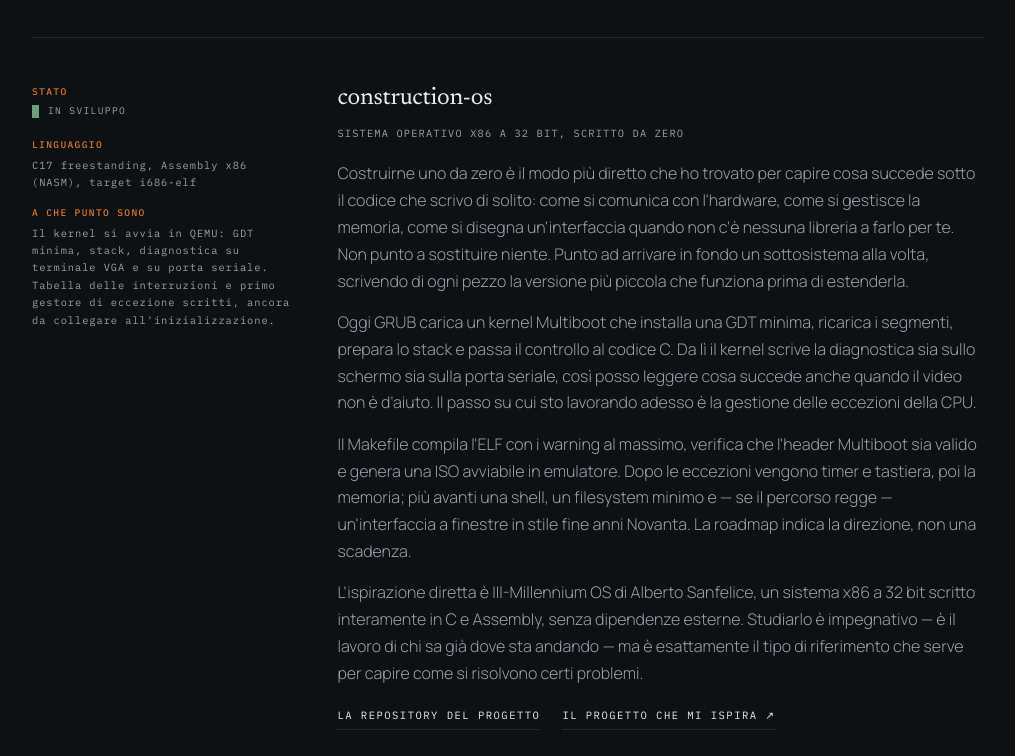
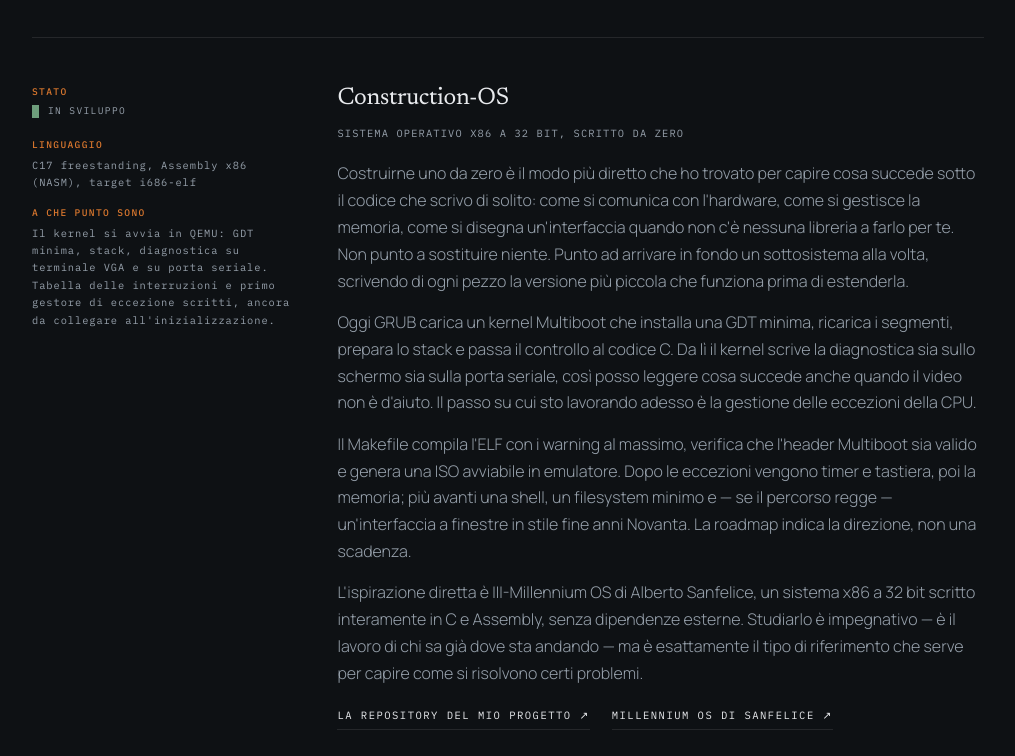
Before and after one commit to AndrewCult/AndrewCult.github.io, a plain HTML site: page index.html in a window 1280 px wide. Shown: the part 1564-2320 px from the top of the page, without its empty margins (169-1184 px from the left). Drawn offline with Linux system fonts and the light colour scheme.

Commit message:
Fix heading case and update project links

```diff
--- a/index.html
+++ b/index.html
@@ -111,15 +111,15 @@
           <span class="row"><b>A che punto sono</b>Il kernel si avvia in QEMU: GDT minima, stack, diagnostica su terminale VGA e su porta seriale. Tabella delle interruzioni e primo gestore di eccezione scritti, ancora da collegare all'inizializzazione.</span>
         </div>
         <div>
-          <h3>construction-os</h3>
+          <h3>Construction-OS</h3>
           <p class="sub">Sistema operativo x86 a 32 bit, scritto da zero</p>
           <p>Costruirne uno da zero è il modo più diretto che ho trovato per capire cosa succede sotto il codice che scrivo di solito: come si comunica con l'hardware, come si gestisce la memoria, come si disegna un'interfaccia quando non c'è nessuna libreria a farlo per te. Non punto a sostituire niente. Punto ad arrivare in fondo un sottosistema alla volta, scrivendo di ogni pezzo la versione più piccola che funziona prima di estenderla.</p>
           <p>Oggi GRUB carica un kernel Multiboot che installa una GDT minima, ricarica i segmenti, prepara lo stack e passa il controllo al codice C. Da lì il kernel scrive la diagnostica sia sullo schermo sia sulla porta seriale, così posso leggere cosa succede anche quando il video non è d'aiuto. Il passo su cui sto lavorando adesso è la gestione delle eccezioni della CPU.</p>
           <p>Il Makefile compila l'ELF con i warning al massimo, verifica che l'header Multiboot sia valido e genera una ISO avviabile in emulatore. Dopo le eccezioni vengono timer e tastiera, poi la memoria; più avanti una shell, un filesystem minimo e — se il percorso regge — un'interfaccia a finestre in stile fine anni Novanta. La roadmap indica la direzione, non una scadenza.</p>
           <p>L'ispirazione diretta è III-Millennium OS di Alberto Sanfelice, un sistema x86 a 32 bit scritto interamente in C e Assembly, senza dipendenze esterne. Studiarlo è impegnativo — è il lavoro di chi sa già dove sta andando — ma è esattamente il tipo di riferimento che serve per capire come si risolvono certi problemi.</p>
           <div class="links">
-            <a class="link" href="https://github.com/AndrewCult/construction-os" target="_blank" >La repository del progetto</a>
-            <a class="link" href="https://github.com/511break-AS/Ante-Millennium-OS" target="_blank" rel="noopener">Il progetto che mi ispira ↗</a>
+            <a class="link" href="https://github.com/AndrewCult/construction-os" target="_blank" rel="noopener">La repository del mio progetto ↗</a>
+            <a class="link" href="https://github.com/511break-AS/Ante-Millennium-OS" target="_blank" rel="noopener">Millennium OS di Sanfelice ↗</a>
           </div>
         </div>
       </article>
```
